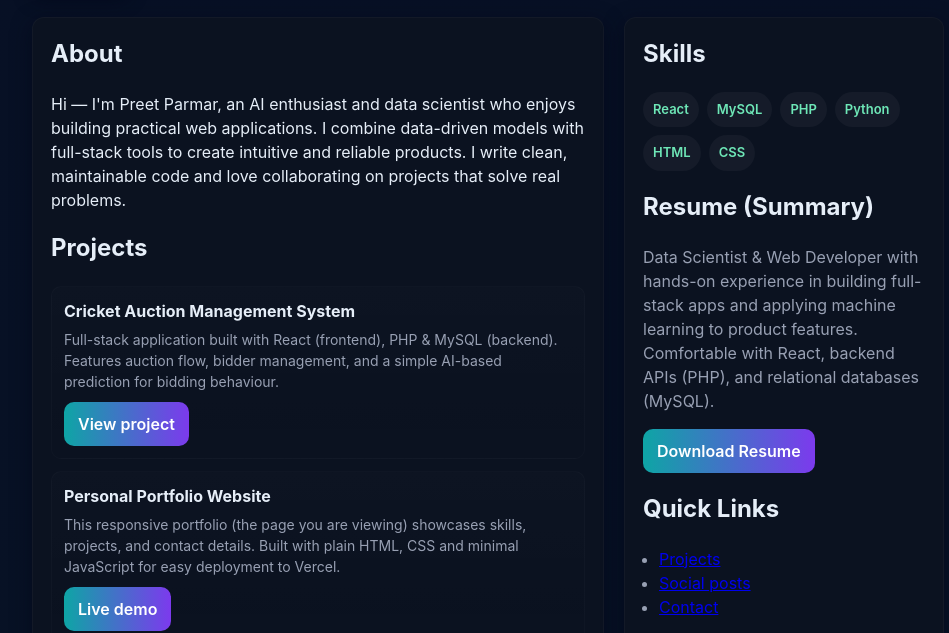
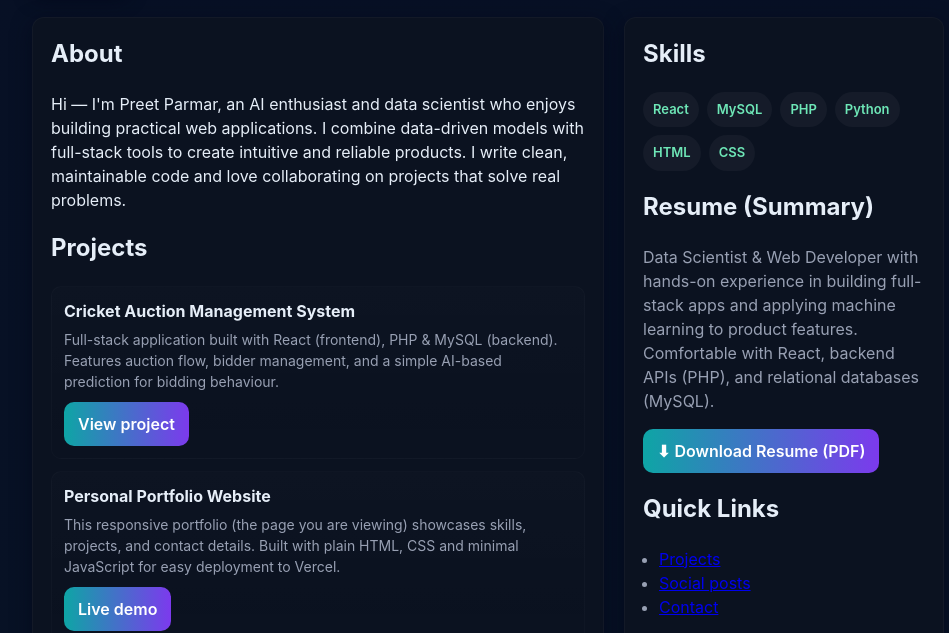
Before and after one commit to PreetParmar7/portfolio, a plain HTML site: page index.html in a window 1280 px wide. Shown: the part 167-800 px from the top of the page, without its empty margins (152-1101 px from the left). Drawn offline with Linux system fonts and the light colour scheme.

Commit message:
index.html

```diff
--- a/index.html
+++ b/index.html
@@ -143,8 +143,13 @@
 
         <section style="margin-top:18px">
           <h2>Resume (Summary)</h2>
-          <p style="color:var(--muted);margin-top:6px">Data Scientist & Web Developer with hands-on experience in building full-stack apps and applying machine learning to product features. Comfortable with React, backend APIs (PHP), and relational databases (MySQL).</p>
-          <div style="margin-top:10px"><a class="btn" href="#">Download Resume</a></div>
+          <p style="color:var(--muted);margin-top:6px">
+            Data Scientist & Web Developer with hands-on experience in building full-stack apps and applying machine learning to product features. Comfortable with React, backend APIs (PHP), and relational databases (MySQL).
+          </p>
+          <!-- DOWNLOADABLE PDF BUTTON -->
+          <div style="margin-top:10px">
+            <a class="btn" href="Preet_Parmar_Resume.pdf" download>⬇ Download Resume (PDF)</a>
+          </div>
         </section>
 
         <section style="margin-top:18px">
@@ -163,7 +168,6 @@
     </footer>
   </div>
   <script>
-    // Replace example links quickly
     document.getElementById('linkedin').href = '#replace-linkedin';
     document.getElementById('github').href = '#replace-github';
     document.getElementById('instagram').href = '#replace-instagram';
```
